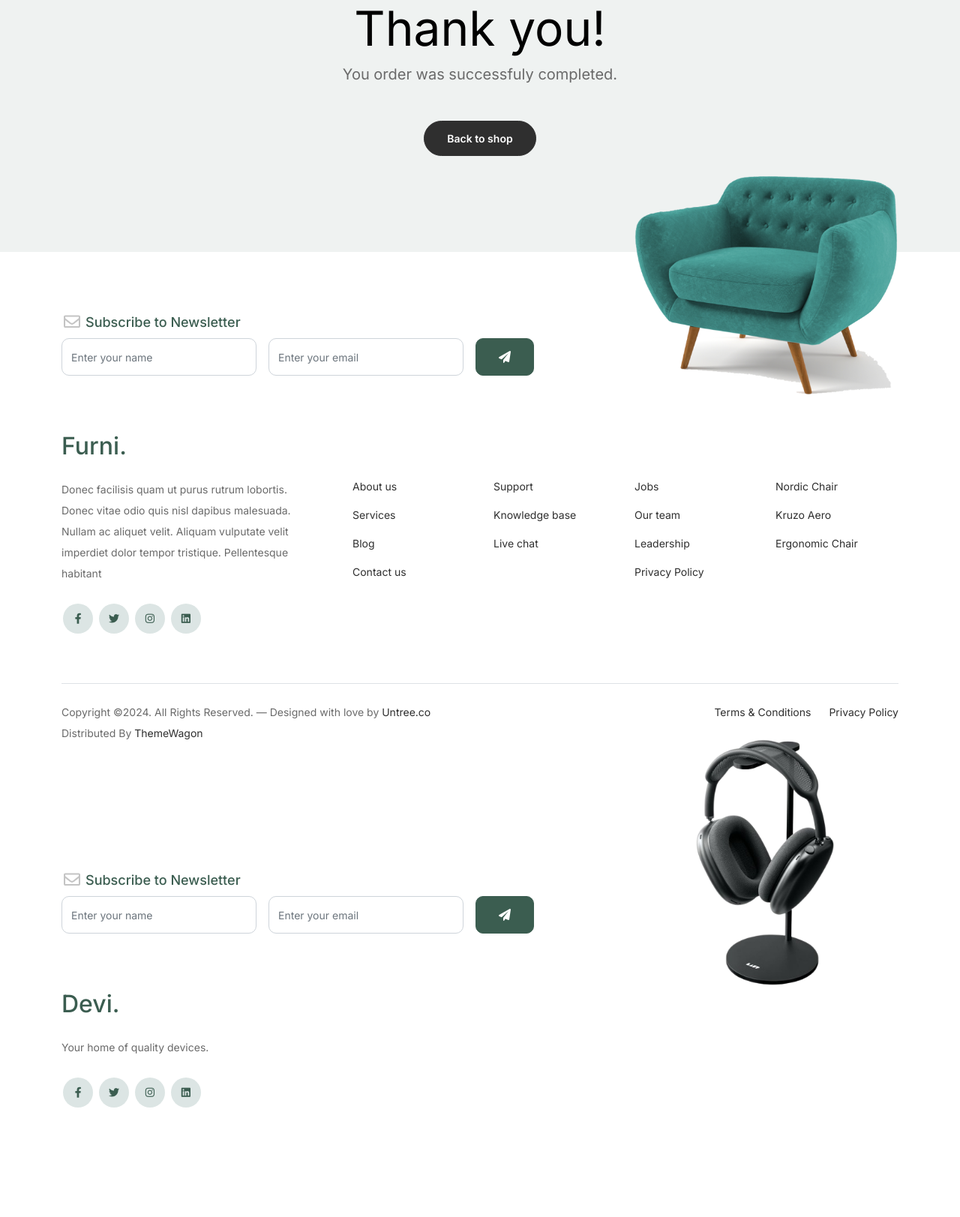
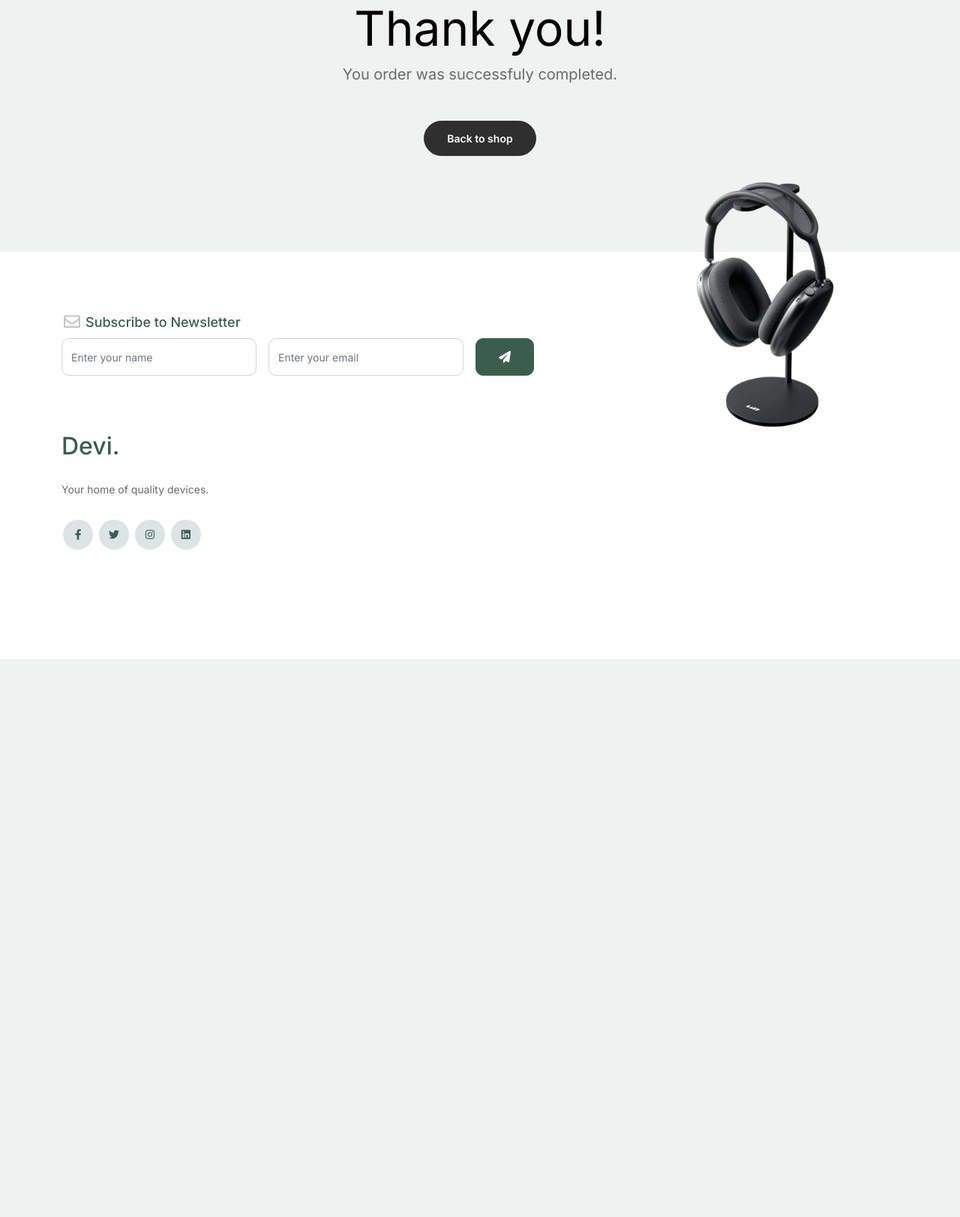
Before and after one commit to Wazaaah/iBit_Soft_Project_1, a Django app: page /thankyou in a window 1280 px wide. Shown: the part 660-2283 px from the top of the page at 75% size. After the commit the page ends 1539 px from the top, so only its background shows below. Run offline with Django 4.2, Linux system fonts and the light colour scheme; some libraries are stand-ins or nearby versions.

Commit message:
Numero Thirteen

```diff
--- a/iBit_Soft_Project_1/templates/thankyou.html
+++ b/iBit_Soft_Project_1/templates/thankyou.html
@@ -40,108 +40,4 @@
       </div>
     </div>
   </div>
-
-		<!-- Start Footer Section -->
-		<footer class="footer-section">
-			<div class="container relative">
-
-				<div class="sofa-img">
-					<img src="{% static 'images/sofa.png' %}" alt="Image" class="img-fluid">
-				</div>
-
-				<div class="row">
-					<div class="col-lg-8">
-						<div class="subscription-form">
-							<h3 class="d-flex align-items-center"><span class="me-1"><img src="{% static 'images/envelope-outline.svg' %}" alt="Image" class="img-fluid"></span><span>Subscribe to Newsletter</span></h3>
-
-							<form action="#" class="row g-3">
-								<div class="col-auto">
-									<input type="text" class="form-control" placeholder="Enter your name">
-								</div>
-								<div class="col-auto">
-									<input type="email" class="form-control" placeholder="Enter your email">
-								</div>
-								<div class="col-auto">
-									<button class="btn btn-primary">
-										<span class="fa fa-paper-plane"></span>
-									</button>
-								</div>
-							</form>
-
-						</div>
-					</div>
-				</div>
-
-				<div class="row g-5 mb-5">
-					<div class="col-lg-4">
-						<div class="mb-4 footer-logo-wrap"><a href="#" class="footer-logo">Furni<span>.</span></a></div>
-						<p class="mb-4">Donec facilisis quam ut purus rutrum lobortis. Donec vitae odio quis nisl dapibus malesuada. Nullam ac aliquet velit. Aliquam vulputate velit imperdiet dolor tempor tristique. Pellentesque habitant</p>
-
-						<ul class="list-unstyled custom-social">
-							<li><a href="#"><span class="fa fa-brands fa-facebook-f"></span></a></li>
-							<li><a href="#"><span class="fa fa-brands fa-twitter"></span></a></li>
-							<li><a href="#"><span class="fa fa-brands fa-instagram"></span></a></li>
-							<li><a href="#"><span class="fa fa-brands fa-linkedin"></span></a></li>
-						</ul>
-					</div>
-
-					<div class="col-lg-8">
-						<div class="row links-wrap">
-							<div class="col-6 col-sm-6 col-md-3">
-								<ul class="list-unstyled">
-									<li><a href="#">About us</a></li>
-									<li><a href="#">Services</a></li>
-									<li><a href="#">Blog</a></li>
-									<li><a href="#">Contact us</a></li>
-								</ul>
-							</div>
-
-							<div class="col-6 col-sm-6 col-md-3">
-								<ul class="list-unstyled">
-									<li><a href="#">Support</a></li>
-									<li><a href="#">Knowledge base</a></li>
-									<li><a href="#">Live chat</a></li>
-								</ul>
-							</div>
-
-							<div class="col-6 col-sm-6 col-md-3">
-								<ul class="list-unstyled">
-									<li><a href="#">Jobs</a></li>
-									<li><a href="#">Our team</a></li>
-									<li><a href="#">Leadership</a></li>
-									<li><a href="#">Privacy Policy</a></li>
-								</ul>
-							</div>
-
-							<div class="col-6 col-sm-6 col-md-3">
-								<ul class="list-unstyled">
-									<li><a href="#">Nordic Chair</a></li>
-									<li><a href="#">Kruzo Aero</a></li>
-									<li><a href="#">Ergonomic Chair</a></li>
-								</ul>
-							</div>
-						</div>
-					</div>
-
-				</div>
-
-				<div class="border-top copyright">
-					<div class="row pt-4">
-						<div class="col-lg-6">
-							<p class="mb-2 text-center text-lg-start">Copyright &copy;<script>document.write(new Date().getFullYear());</script>. All Rights Reserved. &mdash; Designed with love by <a href="https://untree.co">Untree.co</a> Distributed By <a href="https://themewagon.com">ThemeWagon</a> <!-- License information: https://untree.co/license/ -->
-            </p>
-						</div>
-
-						<div class="col-lg-6 text-center text-lg-end">
-							<ul class="list-unstyled d-inline-flex ms-auto">
-								<li class="me-4"><a href="#">Terms &amp; Conditions</a></li>
-								<li><a href="#">Privacy Policy</a></li>
-							</ul>
-						</div>
-
-					</div>
-				</div>
-
-			</div>
-		</footer>
 		{% endblock %}
```
